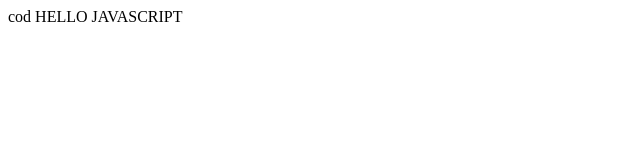
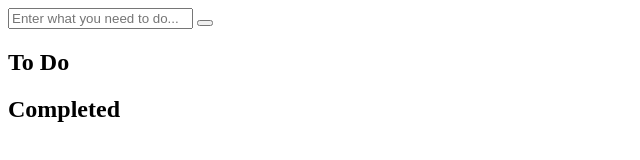
Before and after one commit to NathanNOSudo/javascript-dc-wk4, a plain HTML site: page index.html in a window 1280 px wide. Shown: the whole page, without its empty margins (0-640 px from the left). Drawn offline with Linux system fonts and the light colour scheme.

Commit message:
todolist mainpage

```diff
--- a/index.html
+++ b/index.html
@@ -1,13 +1,61 @@
-cod<html>
+ <!-- Three components we need in the markup -->
+ <!-- ##################################-->
+ <!-- 1: a header with an input tag for the user to enter an item -->
+ <!-- 2: a section where to display tasks to do -->
+ <!-- 3: a section where to display tasks completed -->
+
+<html>
     <head>
+        <title>To Do List</title>
+<style>
+/* Style the todo list with CSS */
+/* CSS variables to define our main colors */
+:root {
+    --font-color: #1d3436;
+    --body-bg-color: #f7f1e3;
+    --container-bg-color: #55efc4;
+    --todo-bg-color: #00b894;
+    --done-bg-color: #2ed573;
+    --svg-normal-color: #2d3436;
+    --svg-hover-color: #0984e3;
+    --svg-complete-color: #0984e3;
+    --svg-remove-color: #d63031;
+    --svg-remove-hover-color: #ff4757;
+}
+ /* Add google font and style the container */
+* {
 
+}
+
+</style>
+
+<script src="toDoList.js"></script>
     </head>
-    <body>HELLO JAVASCRIPT
+    <body>
+        <div id="container">
+            <header>
+                <input type="text" placeholder="Enter what you need to do..." id="item"/>
+                <button id="add">
+<!-- code below is one of w3 available svg, It is only adding a "+" icon -->
+                        <svg xmlns="http://www.w3.org/2000/svg" viewBox="0 0 448 512">
+                            <path d="M416 208H272V64c0-17.67-14.33-32-32-32h-32c-17.67 0-32 14.33-32 32v144H32c-17.67 0-32 14.33-32 32v32c0 17.67 14.33 32 32 32h144v144c0 17.67 14.33 32 32 32h32c17.67 0 32-14.33 32-32V304h144c17.67 0 32-14.33 32-32v-32c0-17.67-14.33-32-32-32z">
+                            </path>
+                         </svg>
+                </button>
 
-
-
-
-    <script src="js/app.js"></script>
+            </header>
+            <h2>To Do</h2>
+            <ul class="todo" id="todo">
+<!--                 <li>item1
+                <span class="buttons">
+                    <button class="remove"></button>
+                    <button class="complete"></button>
+                </span>
+            </li> -->
+            </ul>
+            <h2>Completed</h2>
+            <ul class="completed" id="completed"></ul>
+        </div>
     </body>
 
 </html>
```
